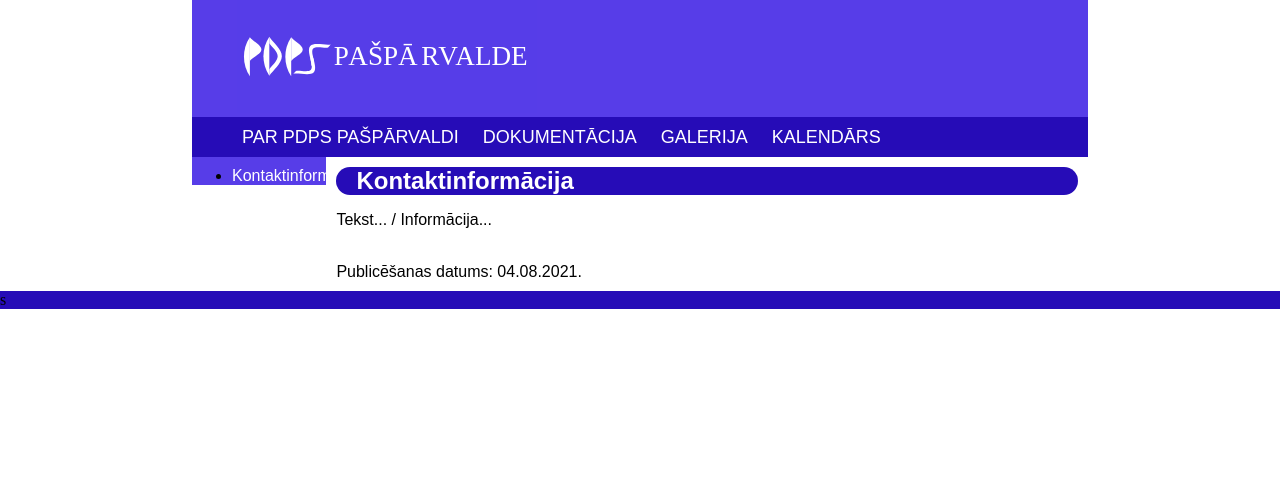
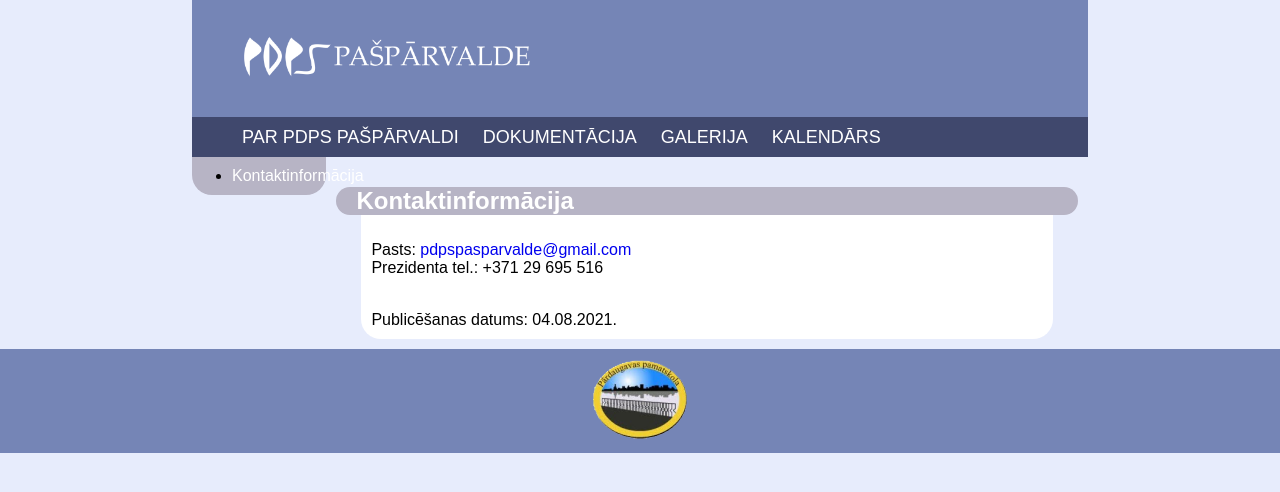
Before and after one commit to pdps-pasparvalde/general, a plain HTML site: page index.html in a window 1280 px wide. Drawn offline with Linux system fonts and the light colour scheme.

Commit message:
Update 1.0.
Ir kontaktinformācija
Gala dizains (ceru ka gala)

```diff
--- a/css/main.css
+++ b/css/main.css
@@ -2,6 +2,7 @@ body {
     margin: 0;
     padding: 0;
     text-decoration: none;
+    background-color: #E7ECFC;
 }
 /*General*/
 .content_box {
@@ -10,33 +11,38 @@ body {
 }
 header {
     width: 100%;
-    background-color: #573DE8;
+    background-color: #7585B6;
 }
 nav {
-    background-color: #260CB7;
+    background-color: #40486D;
     width: 100%;
     height: 40px;
 }
 aside {
     width: 15%;
-    background-color: #573DE8;
+    background-color: #B7B4C5;
     float: left;
     height: 100%;
+    padding-bottom: 10px;
+    border-radius: 0 0 20px 20px;
 }
 main {
     width: 85%;
-    background-color: #fff;
+
     float: left;
 }
 footer {
     width: 100%;
-    background-color: #260CB7;
+    background-color: #7585B6;
     float: left;
+    text-align: center;
 }
 /*Header*/
 img {
     padding: 0;
     margin: 0;
+}
+.logo_pdpsp {
     padding-left: 5%;
 }
 /*Navigation*/
@@ -55,18 +61,21 @@ ul {
     padding-top: 10px;
     padding-bottom: 10px;
 }
-li:hover {
-    background-color: #573DE8;
+.nav_button:hover {
+    background-color: #7585B6;
     transition: 0.5s;
 }
 a {
     font-family: Arial, Helvetica, sans-serif;
     text-decoration: none;
+}
+.nav_link {
     color: #fff;
 }
 /*Content*/
 article {
     padding: 10px;
+    margin-top: 20px;
     font-family: Arial, Helvetica, sans-serif;
 }
 h2 {
@@ -74,8 +83,18 @@ h2 {
     margin: 0;
 }
 .news_title {
-    background-color: #260CB7;
+    background-color: #B7B4C5;
     border-radius: 20px;
     color: #fff;
     padding-left: 20px;
 }
+.news_block {
+    background-color: #fff;
+    margin-right: 25px;
+    margin-left: 25px;
+    padding-top: 10px;
+    padding-left: 10px;
+    padding-right: 10px;
+    padding-bottom: 10px;
+    border-radius: 0 0 20px 20px;
+}
--- a/index.html
+++ b/index.html
@@ -4,7 +4,7 @@
     <meta charset="UTF-8">
     <meta http-equiv="X-UA-Compatible" content="IE=edge">
     <meta name="viewport" content="width=device-width, initial-scale=1.0">
-    <title>Pdps pašpārvalde</title>
+    <title>PDPS pašpārvalde</title>
     <link rel="stylesheet" href="css/main.css">
     <link rel="shortcut icon" href="img/pdpsP-1-negativ.svg" type="image/svg">
 </head>
@@ -12,33 +12,35 @@
     <div class="content_box">
 
     <header>
-        <a href="#"><img src="img/pdpsP-2.1-banner-negativ.svg" alt="" width="300"></a>
+        <a href="#"><img src="img/logo.png" alt="" width="300" class="logo_pdpsp"></a>
          <nav>
              <ul>
-                 <li class="nav_button"><a href="">Par PDPS pašpārvaldi</a></li>
-                 <li class="nav_button"><a href="">Dokumentācija</a></li>
-                 <li class="nav_button"><a href="">Galerija</a></li>
-                 <li class="nav_button"><a href="">Kalendārs</a></li>
-                 <li class="nav_button"><a href=""></a></li>
+                 <li class="nav_button"><a href="" class="nav_link" >Par PDPS pašpārvaldi</a></li>
+                 <li class="nav_button"><a href="" class="nav_link">Dokumentācija</a></li>
+                 <li class="nav_button"><a href="" class="nav_link">Galerija</a></li>
+                 <li class="nav_button"><a href="" class="nav_link">Kalendārs</a></li>
              </ul>
          </nav>
     </header>
     <aside>
         <ul>
-            <li><a href="">Kontaktinformācija</a></li>
+            <li><a href="" class="nav_link">Kontaktinformācija</a></li>
         </ul>
     </aside>
     <main>
         <article>
             <h2 class="news_title">Kontaktinformācija</h2>
-            <p>Tekst... / Informācija...</p>
+            <div class="news_block">
+            <p>Pasts: <a href="mailto:pdpspasparvalde@gmail.com">pdpspasparvalde@gmail.com</a>
+                <br>Prezidenta tel.: +371 29 695 516</p>
             <br>
             <time pubdate datetime="04.08.2021">Publicēšanas datums: 04.08.2021.</time>
+            </div>
         </article>
     </main>
     </div>
     <footer>
-        s
+        <a href="http://pdps.lv/" target="_blank"><img src="img/pdps-logo.png" alt="Rīgas Pārdaugavas pamatskola" width="100px"></a>
     </footer>
 
 </body>
```
Also changed, not shown: img/logo.png (added), img/pdps-logo.png (added).
